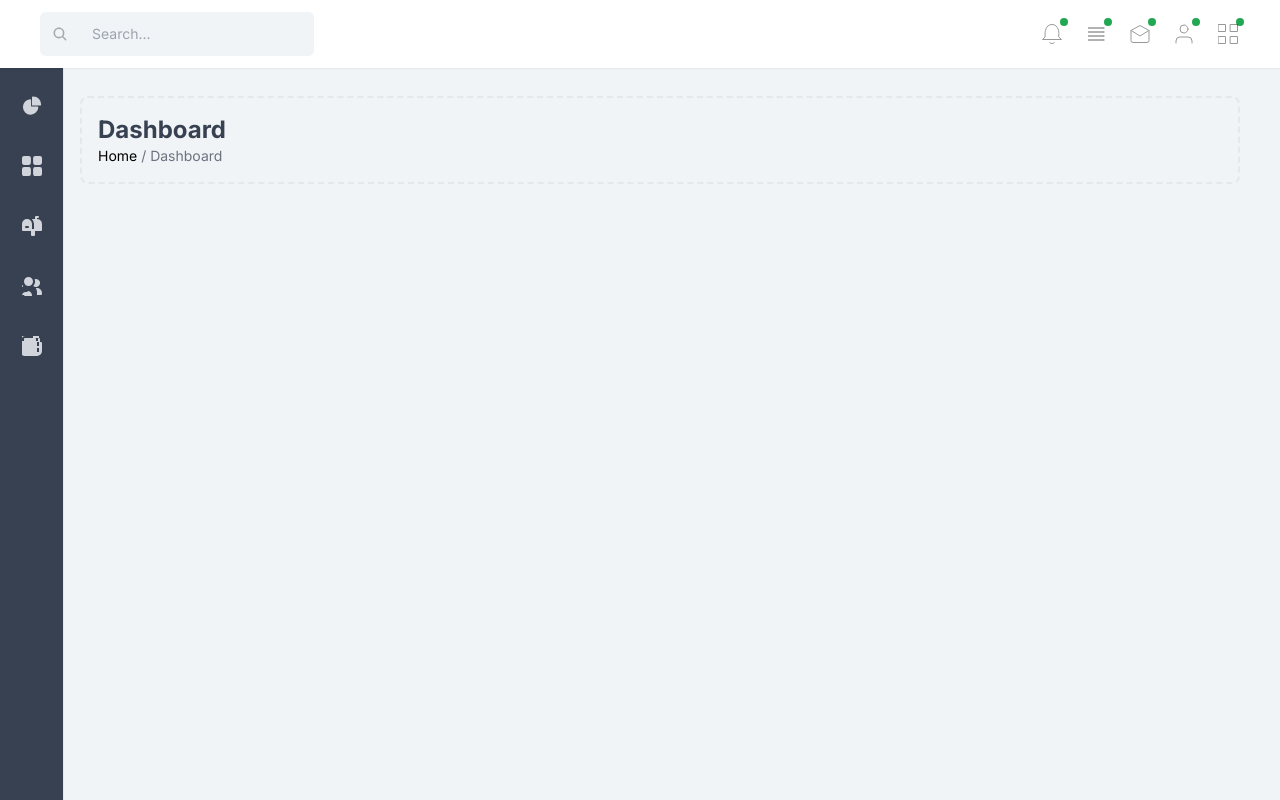
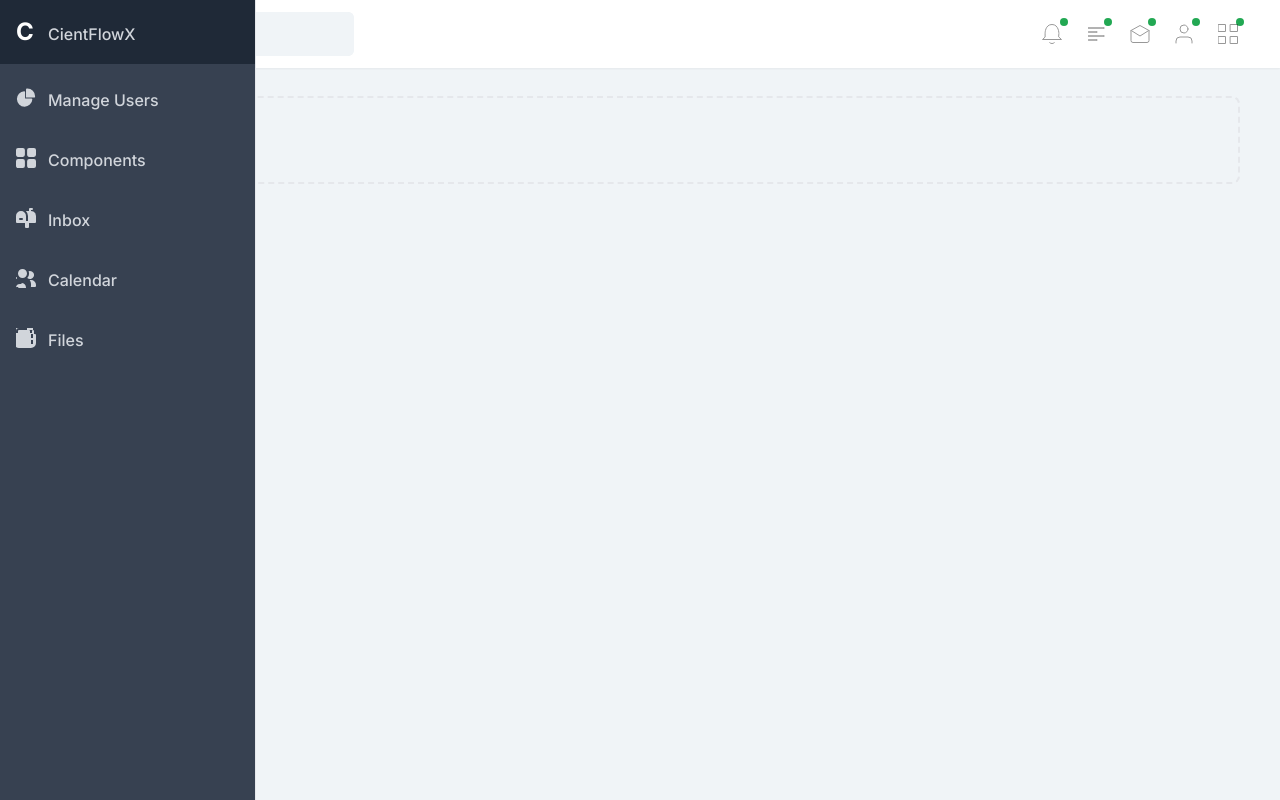
Before and after one commit to clientflowx/cfx-electron, a Next.js app: page /dashboard in a window 1280 px wide. Built offline with nearby package versions, Linux system fonts and the light colour scheme.

Commit message:
Update Sidebar UI

```diff
--- a/app/dashboard/page.tsx
+++ b/app/dashboard/page.tsx
@@ -13,6 +13,11 @@ const AdminDashboard = () => {
   };
 
   const sidebarItems: SidebarItem[] = [
+    {
+      title: 'CientFlowX',
+      icon: <div className='text-2xl font-bold text-whitew'>C</div>,
+      titleVisible: true,
+    },
     {
       title: 'Manage Users',
       icon: <Dashboard />,
@@ -44,7 +49,7 @@ const AdminDashboard = () => {
     <div>
       <aside
         id="logo-sidebar"
-        className={`fixed top-0 left-0 z-40 h-screen pt-20 transition-transform ${isSidebarOpen ? 'w-64' : 'w-16'} cursor-pointer bg-gray-700 border-r border-gray-200 transition-all overflow-x-hidden`}
+        className={`fixed top-0 left-0 z-40 h-screen transition-transform ${isSidebarOpen ? 'w-64' : 'w-16'} cursor-pointer bg-gray-700 border-r border-gray-200 transition-all overflow-x-hidden`}
         aria-label="Sidebar"
         onMouseEnter={() => setIsSidebarOpen(true)}
         onMouseLeave={() => setIsSidebarOpen(false)}
@@ -67,7 +72,7 @@ const AdminDashboard = () => {
         </div>
       </aside>
 
-      <div className="relative flex flex-col flex-1 h-full min-h-screen p-10  bg-[#f0f4f7]">
+      <div className="relative flex flex-col flex-1 h-full min-h-screen p-10 bg-[#f0f4f7]">
         <div className="sm:ml-10">
           <div className={`p-4 border-2 border-gray-200 border-dashed rounded-lg mt-14`}>
             <div className={` ${sidebarOption === '' ? '' : 'hidden'}`}>
@@ -77,8 +82,8 @@ const AdminDashboard = () => {
             <div className={`${sidebarOption === 'Manage Users' ? '' : 'hidden'}`}>
               <section >
                 <div className="flex flex-col items-start justify-start mx-auto h-screen w-full ">
-                  <div className="w-1/2">
-                    <div className="p-6 space-y-4 md:space-y-6 sm:p-8">
+                  <div className="sm:w-1/2">
+                    <div className="sm:p-6 space-y-4 md:space-y-6 sm:p-8">
                       <form className="space-y-4 md:space-y-6">
                         <div>
                           <label htmlFor="text" className="block mb-2 text-sm font-medium text-gray-900">Input Field</label>
@@ -124,6 +129,6 @@ const AdminDashboard = () => {
 
 // Repeated styles
 const inputStyles = "bg-gray-50 border border-gray-300 text-gray-900 sm:text-sm rounded-lg focus:ring-primary-600 focus:border-primary-600 block w-full p-2.5";
-const buttonStyles = "mt-4 border border-transparent focus:ring-4 focus:outline-none focus:ring-blue-300 font-medium rounded-lg text-sm w-40 px-4 py-2 text-center mr-2 bg-[#38A0DB] text-white";
+const buttonStyles = "mt-4 border border-transparent focus:ring-4 focus:outline-none focus:ring-blue-300 font-medium rounded-lg text-sm w-full sm:w-40 px-4 py-2 text-center mr-2 bg-[#38A0DB] text-white";
 
 export default AdminDashboard;
--- a/components/Navbar.tsx
+++ b/components/Navbar.tsx
@@ -11,7 +11,7 @@ const Navbar: React.FC = () => {
         <Grid />,
     ]
     return (
-        <div className="w-full fixed flex z-50 bg-white items-center justify-between py-3 px-10 shadow-sm">
+        <div className="w-full fixed flex  bg-white z-20 items-center justify-between py-3 pl-20 px-10 shadow-sm">
             <div className="flex flex-row items-center justify-start gap-3">
                 <div className="flex items-center justify-between bg-[#f0f4f7] rounded-md">
                     <div className="opacity-30 h-full p-3">
--- /dev/null
+++ b/svg/Hamburger.tsx
@@ -0,0 +1,11 @@
+import React from 'react'
+
+const Hamburger = () => {
+  return (
+    <div>
+        <svg viewBox="0 0 24 24" xmlns="http://www.w3.org/2000/svg" fill="#000000"><g id="SVGRepo_bgCarrier" stroke-width="1"></g><g id="SVGRepo_tracerCarrier" stroke-linecap="round" stroke-linejoin="round"></g><g id="SVGRepo_iconCarrier"> <title></title> <g id="Complete"> <g id="align-justify"> <g> <polygon fill="#ffffff" points="20 18 4 18 4 18 20 18 20 18" stroke="#000000" stroke-linecap="round" stroke-linejoin="round" stroke-width="1"></polygon> <polygon fill="#ffffff" points="20 14 4 14 4 14 20 14 20 14" stroke="#000000" stroke-linecap="round" stroke-linejoin="round" stroke-width="1"></polygon> <polygon fill="#ffffff" points="20 10 4 10 4 10 20 10 20 10" stroke="#000000" stroke-linecap="round" stroke-linejoin="round" stroke-width="1"></polygon> <polygon fill="#ffffff" points="20 6 4 6 4 6 20 6 20 6" stroke="#000000" stroke-linecap="round" stroke-linejoin="round" stroke-width="1"></polygon> </g> </g> </g> </g></svg>
+    </div>
+  )
+}
+
+export default Hamburger
--- a/svg/List.tsx
+++ b/svg/List.tsx
@@ -4,9 +4,7 @@ import React from 'react'
 const List = () => {
     return (
         <div>
-
-           <svg viewBox="0 0 24 24" xmlns="http://www.w3.org/2000/svg" fill="#000000"><g id="SVGRepo_bgCarrier" stroke-width="0"></g><g id="SVGRepo_tracerCarrier" stroke-linecap="round" stroke-linejoin="round"></g><g id="SVGRepo_iconCarrier"> <title></title> <g id="Complete"> <g id="align-justify"> <g> <polygon fill="#ffffff" points="20 18 4 18 4 18 20 18 20 18" stroke="#000000" stroke-linecap="round" stroke-linejoin="round" stroke-width="1"></polygon> <polygon fill="#ffffff" points="20 14 4 14 4 14 20 14 20 14" stroke="#000000" stroke-linecap="round" stroke-linejoin="round" stroke-width="1"></polygon> <polygon fill="#ffffff" points="20 10 4 10 4 10 20 10 20 10" stroke="#000000" stroke-linecap="round" stroke-linejoin="round" stroke-width="1"></polygon> <polygon fill="#ffffff" points="20 6 4 6 4 6 20 6 20 6" stroke="#000000" stroke-linecap="round" stroke-linejoin="round" stroke-width="1"></polygon> </g> </g> </g> </g></svg>
-
+            <svg viewBox="0 0 24 24" xmlns="http://www.w3.org/2000/svg" fill="#000000"><g id="SVGRepo_bgCarrier" stroke-width="1"></g><g id="SVGRepo_tracerCarrier" stroke-linecap="round" stroke-linejoin="round"></g><g id="SVGRepo_iconCarrier"> <title></title> <g id="Complete"> <g id="align-left"> <g> <polygon fill="#ffffff" points="12.9 18 4.1 18 4.1 18 12.9 18 12.9 18" stroke="#000000" stroke-linecap="round" stroke-linejoin="round" stroke-width="1"></polygon> <polygon fill="#ffffff" points="20 14 4 14 4 14 20 14 20 14" stroke="#000000" stroke-linecap="round" stroke-linejoin="round" stroke-width="1"></polygon> <polygon fill="#ffffff" points="12.9 10 4.1 10 4.1 10 12.9 10 12.9 10" stroke="#000000" stroke-linecap="round" stroke-linejoin="round" stroke-width="1"></polygon> <polygon fill="#ffffff" points="20 6 4 6 4 6 20 6 20 6" stroke="#000000" stroke-linecap="round" stroke-linejoin="round" stroke-width="1"></polygon> </g> </g> </g> </g></svg>
         </div>
     )
 }
--- a/svg/index.ts
+++ b/svg/index.ts
@@ -8,5 +8,6 @@ import List from './List'
 import Mail from "./Mail";
 import Avatar from "./Avatar";
 import Grid from "./Grid";
+import Hamburger from "./Hamburger";
 
-export { Dashboard, Components, Calendar, Files, Inbox, Notification,List,Mail, Avatar ,Grid}
+export { Dashboard, Components, Calendar, Files, Inbox, Notification, List, Mail, Avatar, Grid, Hamburger }
```
